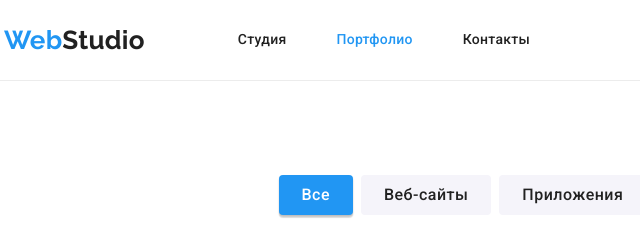
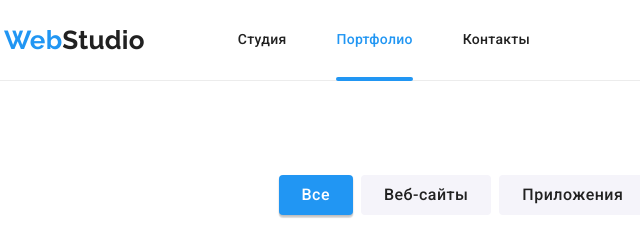
Before and after one commit to Dreamer2201/goit-markup-hw-05, a plain HTML site: page portfolio.html in a window 1280 px wide. Shown: the top 240 px of the page, 51-691 px from the left. Drawn offline with nearby package versions, Linux system fonts and the light colour scheme.

Commit message:
Підкреслення розділів Головного меню

```diff
--- a/css/styles.css
+++ b/css/styles.css
@@ -92,6 +92,7 @@ img {
   text-decoration: none;
 }
 .header-it-link {
+  position: relative;
   display: block;
   padding-top: 32px;
   padding-bottom: 32px;
@@ -117,6 +118,20 @@ img {
   color: var(--akcent-color-text);
   cursor: pointer;
 }
+
+#currentlink::after {
+  position: absolute;
+  bottom: -1px;
+  left: 0px;
+
+  content: "";
+  display: block;
+  width: 100%;
+  height: 4px;
+  background-color: var(--akcent-color-text);
+  border-radius: 2px;
+}
+
 .header-mail:hover,
 .header-tel:focus,
 .header-mail:focus,
```
Also changed, not shown: js/modal.js (added, +14 -0 lines).
